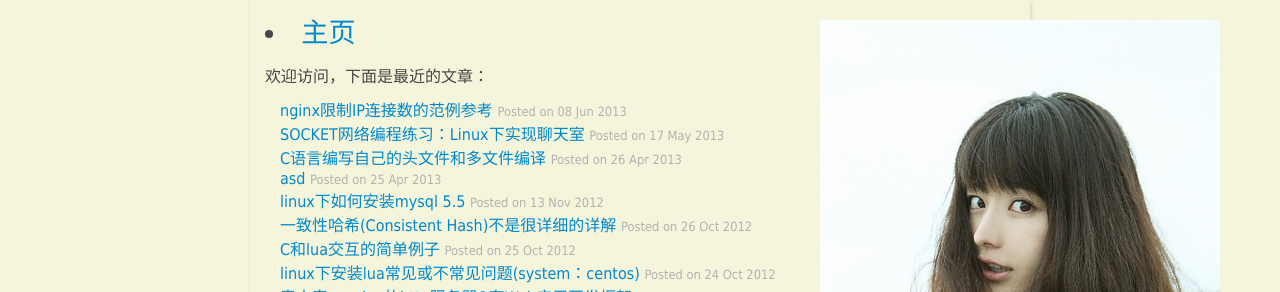
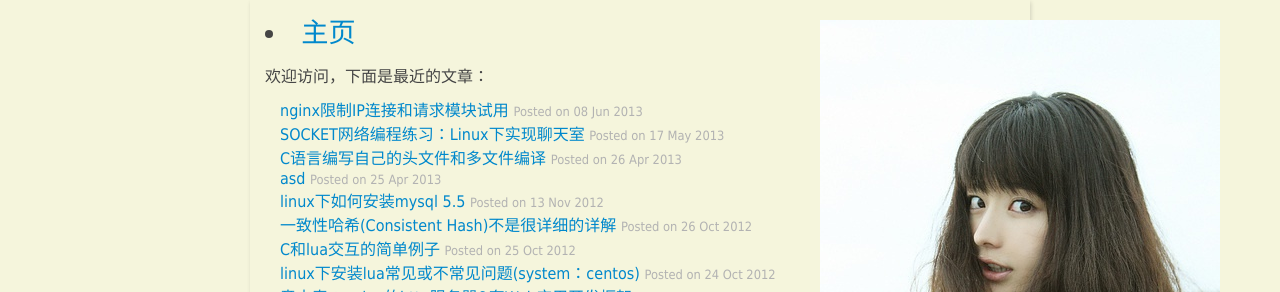
Before and after one commit to hopestar/hopestar.github.com, a Jekyll site: the page built from index.html, in a window 1280 px wide. Shown: the top 292 px of the page. Built offline with Jekyll 4.4.1, drawn with Linux system fonts in a browser that asks for light colours; Markdown is read by kramdown in place of the engine named in the settings.

Commit message:
Update 2013-6-8-nginx-limit-moule-note.md

```diff
--- a/_posts/2013-6-8-nginx-limit-moule-note.md
+++ b/_posts/2013-6-8-nginx-limit-moule-note.md
@@ -1,6 +1,6 @@
 ---
 layout: default
-title: nginx限制IP连接数的范例参考
+title: nginx限制IP连接和请求模块试用
 ---
 nginx 限制ip并发数，nginx限制IP连接数的范例参考：
 
```
